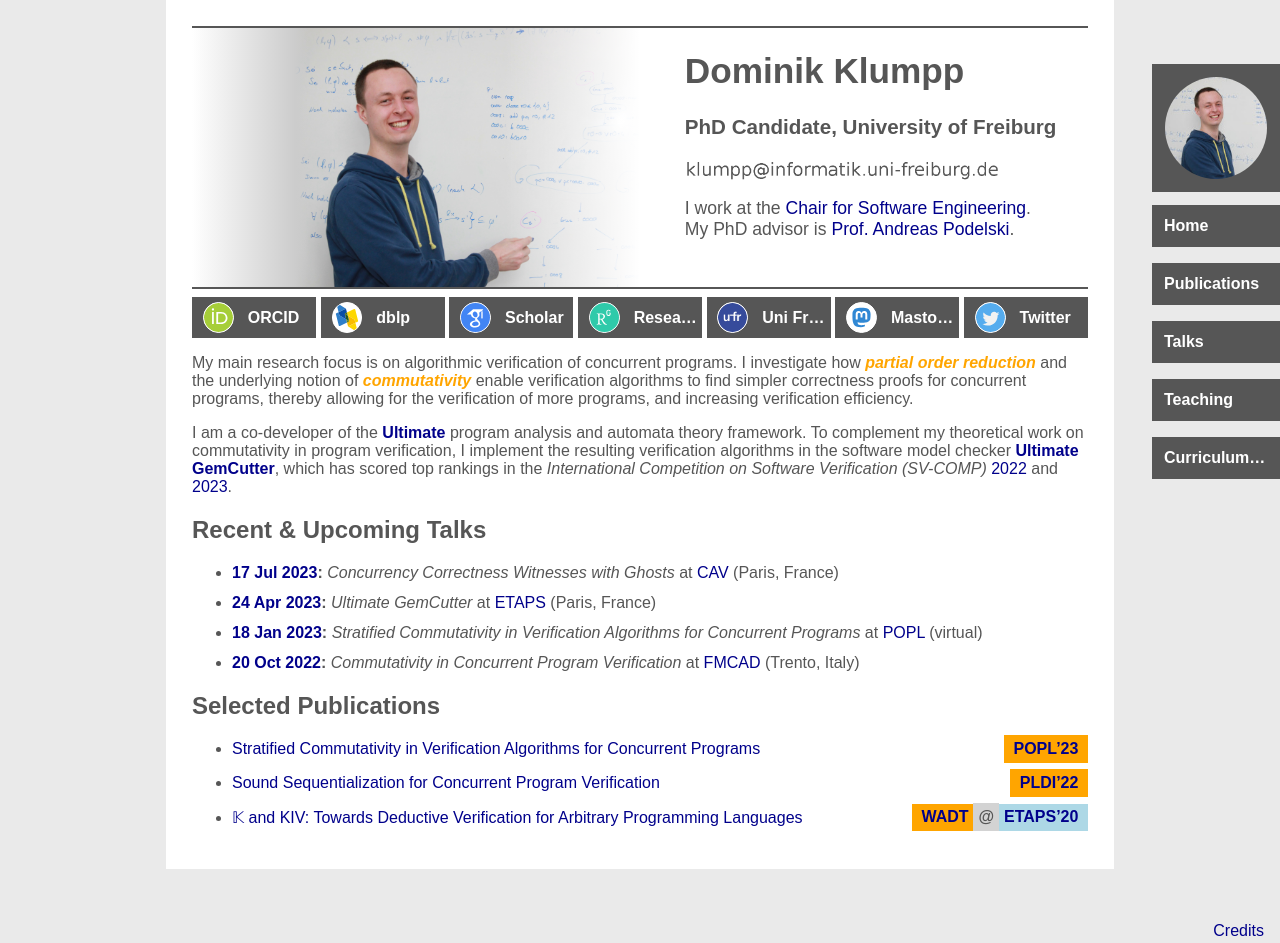
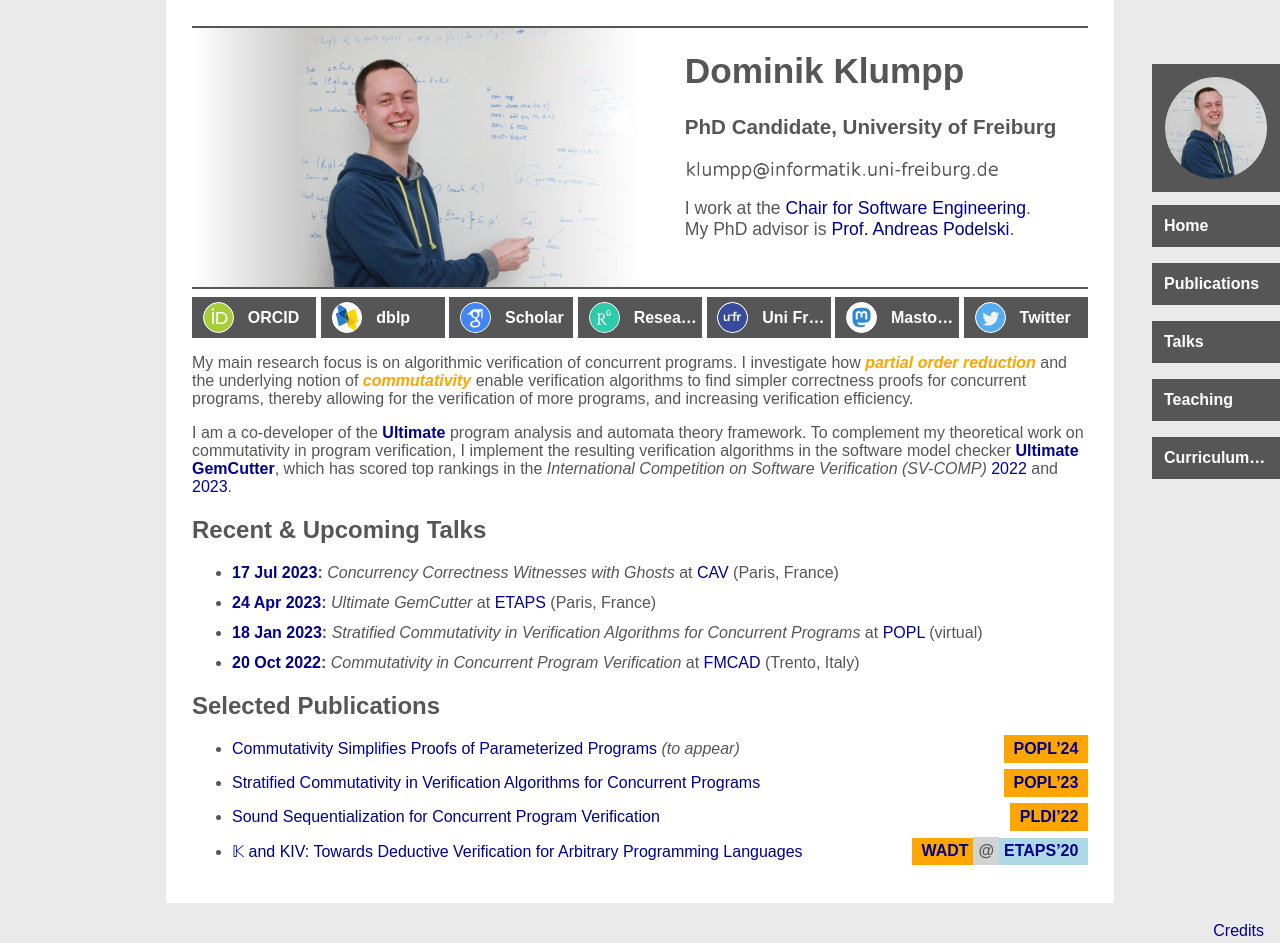
Before and after one commit to maul-esel/personal-website, a Jekyll site: the page built from index.markdown, in a window 1280 px wide and 943 px high. Built offline with Jekyll 4.4.1, drawn with Linux system fonts in a browser that asks for light colours.

Commit message:
add POPL'24 to selected papers; show "to appear" notice

```diff
--- a/_includes/publist-short.markdown
+++ b/_includes/publist-short.markdown
@@ -8,5 +8,5 @@
         <a class="pub-conference" href="{{ pub.conference_link }}">{{ pub.conference }}</a>
       {%- endif -%}
     </span>
-    {% endif %} [{{ pub.title }}]({{ '/publications/#pub-' | append: pub.pub_id | relative_url }})
+    {% endif %} [{{ pub.title }}]({{ '/publications/#pub-' | append: pub.pub_id | relative_url }}) {% if pub.to_appear -%} <em>(to appear)</em> {%- endif %}
 {% endfor %}
--- a/_publications/popl24.markdown
+++ b/_publications/popl24.markdown
@@ -9,6 +9,7 @@ conference: POPL'24
 conference_link: https://popl24.sigplan.org/
 
 to_appear: true
+selected: true
 
 abstract: >-
   Commutativity has proven to be a powerful tool in reasoning about concurrent programs.
```
